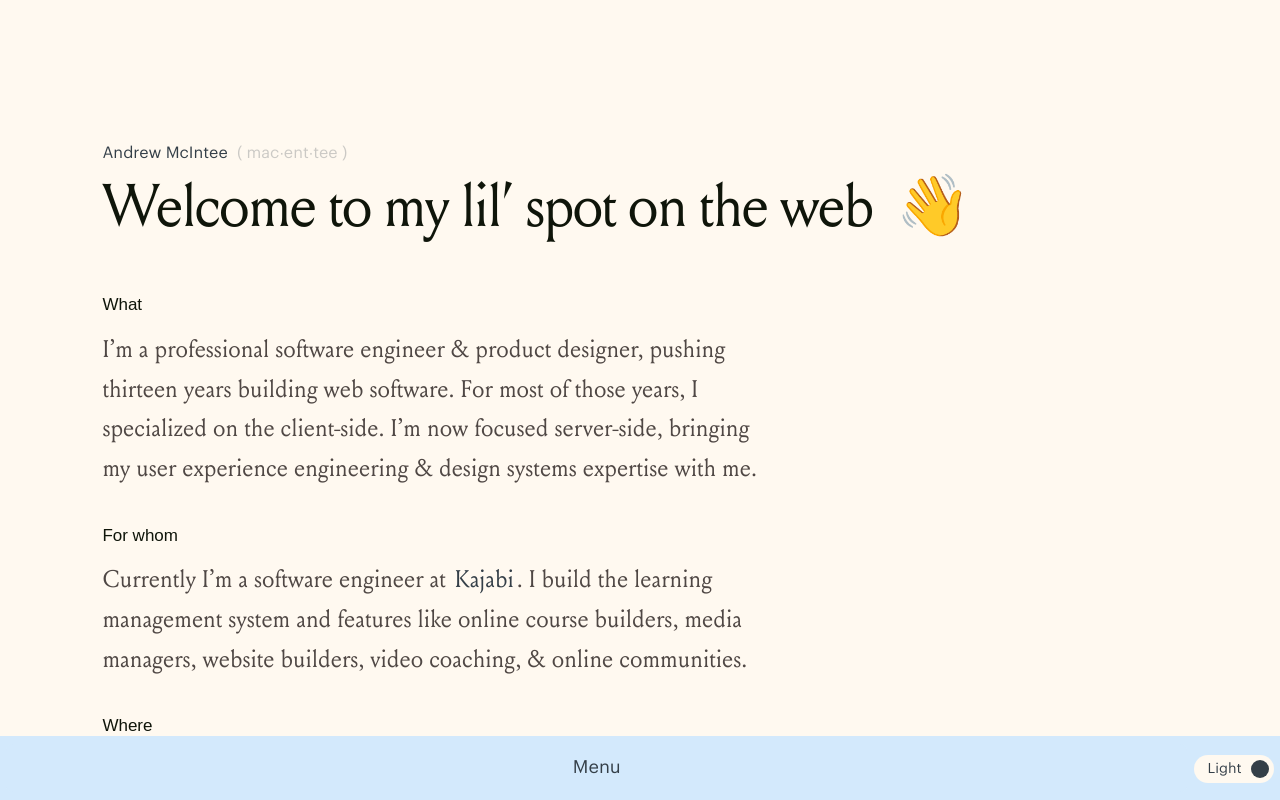
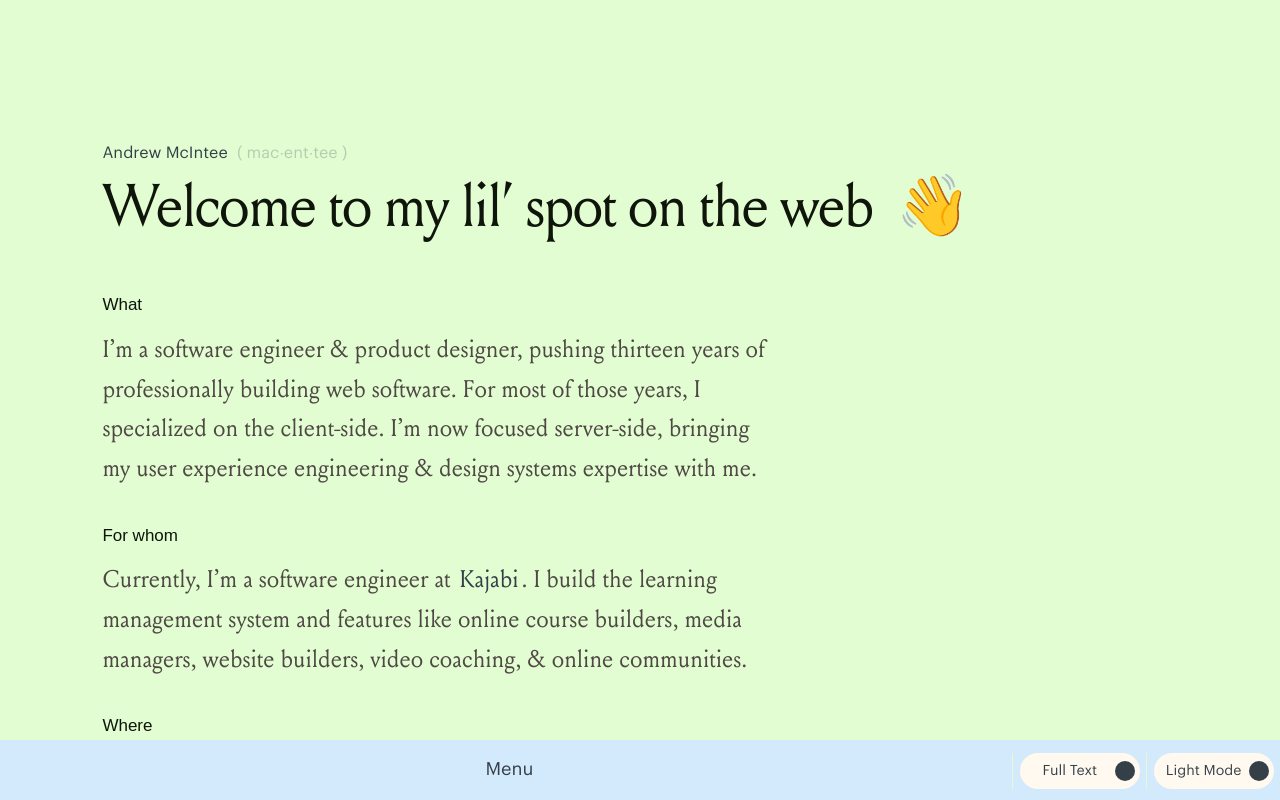
Before and after one commit to AndrwM/souci.studio, a React (Create React App) app: page /#/ in a window 1280 px wide. Shown: the top 800 px of the page. Built offline with nearby package versions, Linux system fonts and the light colour scheme; a web font is replaced by a local one.

Commit message:
Fooling around with highlight mode

```diff
--- a/src/assets/stylesheets/_tools.scss
+++ b/src/assets/stylesheets/_tools.scss
@@ -42,9 +42,14 @@
 }
 
 // ------- Css Variable Fallback
-@mixin theme-var($property, $var, $alpha: null) {
-  #{$property}: map-get($DEFAULT-THEME, $var);
-  #{$property}: var(--#{$var});
+@mixin theme-var($property, $var, $important: false) {
+  @if $important {
+    #{$property}: map-get($DEFAULT-THEME, $var) !important;
+    #{$property}: var(--#{$var}) !important;
+  } @else {
+    #{$property}: map-get($DEFAULT-THEME, $var);
+    #{$property}: var(--#{$var});
+  }
 }
 
 //-------- Basic Media Query
--- a/src/assets/stylesheets/_variables.scss
+++ b/src/assets/stylesheets/_variables.scss
@@ -32,6 +32,7 @@ $s-xlarge: 72px;
 $colors-light: (
   c-background-primary-animation-alternate: #fdebd1,
   c-background-primary: #e1fdd1,
+  c-background-primary-transparent: rgba(#e1fdd1, 0.9),
   c-background-accent: #fff9f0,
   c-background-accent2: #f3f0ff,
   c-background-accent2-dark: #d3e9fc,
@@ -43,15 +44,17 @@ $colors-light: (
   c-foreground-light: #4f4744,
   c-foreground-medium: #343f48,
   c-foreground-focal: #0f150a,
+  c-foreground-transparent: rgba(#343f48, 0.1),
 
   c-system: #171717,
   c-border: #e9dbdb,
 );
 
 $colors-dark: (
-  c-background-primary: #38332c,
+  c-background-primary: #232934,
+  c-background-primary-transparent: rgba(#2b323f, 0.2),
   // c-background-primary: #2e2e3e,
-  c-background-accent: #2e2922,
+  c-background-accent: #22292e,
   // c-background-accent: #25222e,
   c-background-accent2: #1d1d26,
   c-background-accent2-dark: #237652,
@@ -64,6 +67,7 @@ $colors-dark: (
   c-foreground-light: #ffe5d3,
   c-foreground-medium: #f3d8b7,
   c-foreground-focal: #f8fdff,
+  c-foreground-transparent: rgba(#e3d0b5, 0.1),
 
   c-system: #171717,
   c-border: #413131,
--- a/src/assets/stylesheets/components/_c.overlay-hud.scss
+++ b/src/assets/stylesheets/components/_c.overlay-hud.scss
@@ -6,6 +6,7 @@
   z-index: 3000;
   display: flex;
   align-items: baseline;
+
   @include theme-var(background-color, c-background-accent2-dark);
 }
 
@@ -18,6 +19,8 @@
 
 .c-overlay-hud__col {
   padding: 0 3vw;
+  border-left: 1px solid;
+  @include theme-var(border-left-color, c-background-primary-transparent);
   @media #{$bp-lap} { padding: 0 1vw; }
   @media #{$bp-desk} { padding: 0 0.5vw; }
 }
--- a/src/assets/stylesheets/components/_c.overlay-modal.scss
+++ b/src/assets/stylesheets/components/_c.overlay-modal.scss
@@ -26,7 +26,7 @@
   top: 0;
 }
 
-$button_height_base: 48px;
+$button_height_base: 44px;
 .c-overlay-modal__button {
   width: 100%;
   height: $button_height_base;
--- a/src/assets/stylesheets/components/_c.paragraph.scss
+++ b/src/assets/stylesheets/components/_c.paragraph.scss
@@ -1,3 +1,7 @@
+.u-highlight-parent.u-highlight-parent--active .c-paragraph {
+  @include theme-var(color, c-foreground-transparent, true);
+}
+
 .c-paragraph {
   font: 400 20px / 1.65 $ff-secondary;
   margin: 0 0 25px;
--- a/src/assets/stylesheets/components/_c.toggle.scss
+++ b/src/assets/stylesheets/components/_c.toggle.scss
@@ -1,14 +1,15 @@
 $-border: 4px;
-$-knob-size: 18px;
-$-toggle-width: 80px;
-$-radius: 20px;
+$-knob-size: 20px;
+$-toggle-width: 120px;
+$-radius: 18px;
+$-height: 32px;
 
 .c-toggle {
   cursor: pointer;
   outline: 0;
   position: relative;
   border-radius: $-radius;
-  height: 24px + $-border;
+  height: $-height + $-border;
   width: $-toggle-width;
   padding-left: 0;
   padding-right: $-knob-size;
--- a/src/assets/stylesheets/utilities/_u.highlight.scss
+++ b/src/assets/stylesheets/utilities/_u.highlight.scss
@@ -1,4 +1,9 @@
-.u-highlight {
-  background-image: linear-gradient(-100deg, rgba(250,247,133,0.3), rgba(250,247,133,0.6) 95%, rgba(250,247,133,0.1));
-  color: #292a31;
+.u-highlight-parent {}
+.u-highlight-parent--active {
+  .u-highlight {
+    // font-size: 110%;
+    // line-height: 100%;
+    // @include theme-var(background-color, c-background-accent2-dark);
+    @include theme-var(color, c-foreground-light);
+  }
 }
--- /dev/null
+++ b/src/components/HighlightModeToggle.js
@@ -0,0 +1,51 @@
+import { useEffect, useState, useMemo } from 'react';
+import classnames from 'classnames';
+
+const HighlightModeToggle = (props) => {
+  const [hasHover, setHasHover] = useState(false);
+  const [highlightMode, setHighlightMode] = useState(false);
+
+  useEffect(() => {
+    const documentClassList = document.documentElement.classList
+    documentClassList.add('u-highlight-parent')
+  }, []);
+
+  useEffect(() => {
+    const documentClassList = document.documentElement.classList
+    highlightMode
+    ? documentClassList.add('u-highlight-parent--active')
+    : documentClassList.remove("u-highlight-parent--active");
+  }, [highlightMode]);
+
+  const cssClassNames = classnames(
+    'c-toggle',
+    { 'c-toggle--active': highlightMode },
+  );
+
+  const text = useMemo(() => {
+    if (highlightMode && hasHover) {
+      return 'Expound';
+    } else if (!highlightMode && hasHover) {
+      return 'Summarize'
+    } else if (!highlightMode) {
+      return 'Full Text'
+    } else if (highlightMode) {
+      return 'Summary'
+    } else {
+      return ''; // no-op
+    }
+  }, [hasHover, highlightMode]);
+
+  return (
+    <button
+      {...props}
+      onMouseOver={() => setHasHover(true)}
+      onMouseLeave={() => setHasHover(false)}
+      onClick={() => setHighlightMode(!highlightMode)}
+      className={cssClassNames}
+      children={text}
+    />
+  )
+};
+
+export default HighlightModeToggle;
--- a/src/components/ThemeToggle.js
+++ b/src/components/ThemeToggle.js
@@ -1,7 +1,8 @@
-import { useEffect, useState } from 'react';
+import { useEffect, useState, useMemo } from 'react';
 import classnames from 'classnames';
 
 const ThemeToggle = (props) => {
+  const [hasHover, setHasHover] = useState(false);
   const [darkTheme, setDarkTheme] = useState(window.matchMedia('(prefers-color-scheme: dark)').matches);
 
   useEffect(() => {
@@ -14,12 +15,28 @@ const ThemeToggle = (props) => {
     { 'c-toggle--active': darkTheme },
   );
 
+  const text = useMemo(() => {
+    if (darkTheme && hasHover) {
+      return 'Lighten';
+    } else if (!darkTheme && hasHover) {
+      return 'Darken'
+    } else if (!darkTheme) {
+      return 'Light Mode'
+    } else if (darkTheme) {
+      return 'Dark Mode'
+    } else {
+      return ''; // no-op
+    }
+  }, [hasHover, darkTheme]);
+
   return (
     <button
       {...props}
+      onMouseOver={() => setHasHover(true)}
+      onMouseLeave={() => setHasHover(false)}
       onClick={() => setDarkTheme(!darkTheme)}
       className={cssClassNames}
-      children={darkTheme ? 'Dark' : 'Light'}
+      children={text}
     />
   )
 };
--- a/src/pages/ComingSoon.js
+++ b/src/pages/ComingSoon.js
@@ -2,7 +2,7 @@ import Text from "../components/Text";
 import VisualTearElement from "../components/VisualTearElement";
 
 const Intro = () => (<>
-  <div className="c-wrapper c-wrapper--accent u-margin-bottom-large">
+  <div className="c-wrapper u-margin-bottom-large">
     <Text type="paragraph" modifier="sans-medium" className="u-margin-none">
       Andrew McIntee <span className="u-subtler" style={{whiteSpace: 'nowrap', marginLeft: 5}}>( mac∙ent∙tee )</span>
     </Text>
@@ -11,22 +11,19 @@ const Intro = () => (<>
     </Text>
     <Text type="title" modifier="small" className="u-margin-top">What</Text>
     <Text type="paragraph">
-      I’m a professional software engineer & product designer, pushing thirteen years building web software. For most of those years, I specialized on the client-side. I’m now focused server-side, bringing my user experience engineering & design systems expertise with me.
+      <span className="u-highlight">I’m a software engineer & product designer</span>, pushing <span className="u-highlight">thirteen years</span> of professionally <span className="u-highlight">building web software</span>. For most of those years, I specialized on the client-side. I’m now <span className="u-highlight">focused server-side</span>, bringing my <span className="u-highlight">user experience engineering & design systems expertise</span> with me.
     </Text>
     <Text type="title" modifier="small" className="u-margin-top">For whom</Text>
     <Text type="paragraph">
-      Currently I’m a software engineer at <a href="https://kajabi.com" rel="noopener noreferrer nofollow" target="_blank" className="c-link">Kajabi</a>. I build the learning management system and features like online course builders, media managers, website builders, video coaching, & online communities.
+      Currently, I’m a <span className="u-highlight">software engineer at</span> <a href="https://kajabi.com" rel="noopener noreferrer nofollow" target="_blank" className="c-link">Kajabi</a>. I build the learning management system and features like online course builders, media managers, website builders, video coaching, & online communities.
     </Text>
     <Text type="title" modifier="small" className="u-margin-top">Where</Text>
     <Text type="paragraph">
-      As a long-time (pre-covid) remote worker, I call Atlanta home but find myself traveling 9 months out of the year with my remote-working partner and friends.
+      As a long-time (pre-covid) remote worker, <span className="u-highlight">I call Atlanta home</span> but find myself traveling nine months out of the year with my remote-working partner and friends.
     </Text>
     <Text type="paragraph">
-      Thanks for visting. Have a great day. <span className="c-emoji">🌿</span>
+      Thanks for visting. <span className="u-highlight">Have a great day</span>. <span className="c-emoji">🌿</span>
     </Text>
-    {/* <Text type="paragraph" modifier="sans-medium" className="OVERRIDE-signature">
-      <span className="u-subtler">&mdash;</span>&nbsp;Andrew McIntee <span className="u-subtler" style={{whiteSpace: 'nowrap', marginLeft: 5}}>( mac∙ent∙tee )</span>
-    </Text> */}
     <VisualTearElement
       styleIndex={0}
       flipY={false}
--- a/src/pages/Layout.js
+++ b/src/pages/Layout.js
@@ -1,13 +1,17 @@
 import ReactDOM from 'react-dom';
 import { Outlet } from 'react-router-dom';
+import OverlayModal from '../components/OverlayModal';
 import ThemeToggle from '../components/ThemeToggle';
-import OverlayModal from "../components/OverlayModal";
+import HighlightModeToggle from "../components/HighlightModeToggle";
 
 const Layout = () => (<>
   {ReactDOM.createPortal(
     <div className='c-overlay-hud'>
       <div className='c-overlay-hud__col-primary'>
         <OverlayModal tabIndex={1} />
+      </div>
+      <div className='c-overlay-hud__col'>
+        <HighlightModeToggle tabIndex={2} />
       </div>
       <div className='c-overlay-hud__col'>
         <ThemeToggle tabIndex={1} />
```
